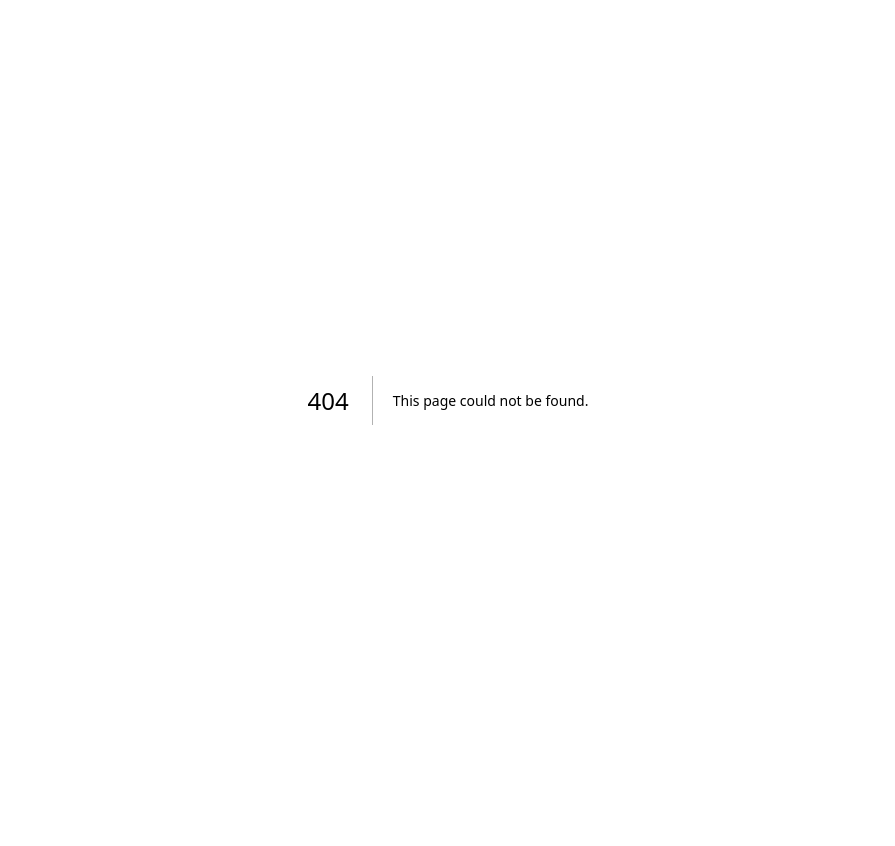
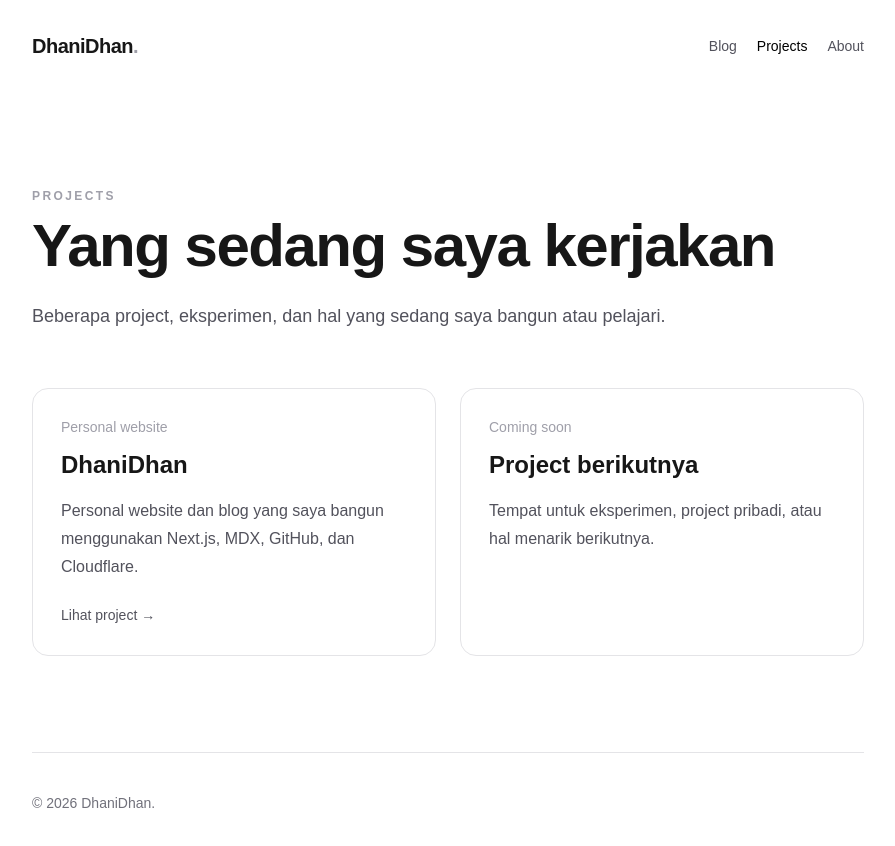
Before and after one commit to Dhanidhan07/Dhanidhan, a Next.js app: page /projects in a window 1280 px wide. Before the commit this address had no page. Shown: the top 846 px of the page, without its empty margins (192-1087 px from the left). Before the commit the page ends 800 px from the top, so only its background shows below. Built offline with nearby package versions, Linux system fonts and the light colour scheme.

Commit message:
Add About and Projects pages

```diff
--- /dev/null
+++ b/app/about/page.tsx
@@ -0,0 +1,65 @@
+import type { Metadata } from "next";
+
+export const metadata: Metadata = {
+  title: "About",
+  description: "Sedikit tentang Dhani dan alasan di balik DhaniDhan.",
+};
+
+export default function AboutPage() {
+  return (
+    <main className="min-h-screen bg-background text-foreground">
+      <div className="mx-auto max-w-3xl px-6 sm:px-8">
+        <header className="flex items-center justify-between py-8">
+          <a href="/" className="text-xl font-bold tracking-tight">
+            DhaniDhan<span className="text-zinc-400">.</span>
+          </a>
+
+          <nav className="flex items-center gap-5 text-sm text-zinc-600 dark:text-zinc-300">
+            <a href="/blog" className="hover:text-black dark:hover:text-white">
+              Blog
+            </a>
+            <a href="/projects" className="hover:text-black dark:hover:text-white">
+              Projects
+            </a>
+            <a href="/about" className="text-black dark:text-white">
+              About
+            </a>
+          </nav>
+        </header>
+
+        <section className="py-24">
+          <p className="mb-3 text-xs font-semibold tracking-[0.2em] text-zinc-400">
+            ABOUT
+          </p>
+
+          <h1 className="text-5xl font-semibold tracking-tight sm:text-6xl">
+            Tentang saya
+          </h1>
+
+          <div className="mt-10 space-y-7 text-lg leading-9 text-zinc-700 dark:text-zinc-300">
+            <p>
+              Saya Dhani. Saya suka belajar, mengerjakan sesuatu, dan
+              mendokumentasikan hal-hal yang rasanya layak untuk disimpan.
+            </p>
+
+            <p>
+              DhaniDhan dibuat sebagai ruang pribadi di internet untuk menulis
+              tentang pengalaman, proyek, hal yang sedang dipelajari, dan
+              catatan kecil dari perjalanan sehari-hari.
+            </p>
+
+            <p>
+              Website ini tidak dibuat untuk menjadi sempurna sejak awal.
+              Saya ingin membangunnya sedikit demi sedikit, sambil terus belajar
+              dan melihat ke mana arah DhaniDhan berkembang.
+            </p>
+          </div>
+        </section>
+
+        <footer className="border-t border-zinc-200 py-10 text-sm text-zinc-500 dark:border-zinc-800 dark:text-zinc-400">
+          © 2026 DhaniDhan.
+        </footer>
+      </div>
+    </main>
+  );
+}
--- a/app/page.tsx
+++ b/app/page.tsx
@@ -19,14 +19,14 @@
   </a>
 
   <a
-              href="#projects"
+    href="/projects"
     className="transition hover:text-zinc-950 dark:hover:text-white"
   >
     Projects
   </a>
 
   <a
-              href="#about"
+    href="/about"
     className="transition hover:text-zinc-950 dark:hover:text-white"
   >
     About
--- /dev/null
+++ b/app/projects/page.tsx
@@ -0,0 +1,88 @@
+import type { Metadata } from "next";
+
+export const metadata: Metadata = {
+  title: "Projects",
+  description: "Beberapa project dan eksperimen yang sedang saya kerjakan.",
+};
+
+export default function ProjectsPage() {
+  return (
+    <main className="min-h-screen bg-background text-foreground">
+      <div className="mx-auto max-w-4xl px-6 sm:px-8">
+        <header className="flex items-center justify-between py-8">
+          <a href="/" className="text-xl font-bold tracking-tight">
+            DhaniDhan<span className="text-zinc-400">.</span>
+          </a>
+
+          <nav className="flex items-center gap-5 text-sm text-zinc-600 dark:text-zinc-300">
+            <a href="/blog" className="hover:text-black dark:hover:text-white">
+              Blog
+            </a>
+
+            <a href="/projects" className="text-black dark:text-white">
+              Projects
+            </a>
+
+            <a href="/about" className="hover:text-black dark:hover:text-white">
+              About
+            </a>
+          </nav>
+        </header>
+
+        <section className="py-24">
+          <p className="mb-3 text-xs font-semibold tracking-[0.2em] text-zinc-400">
+            PROJECTS
+          </p>
+
+          <h1 className="text-5xl font-semibold tracking-tight sm:text-6xl">
+            Yang sedang saya kerjakan
+          </h1>
+
+          <p className="mt-6 max-w-2xl text-lg leading-8 text-zinc-600 dark:text-zinc-300">
+            Beberapa project, eksperimen, dan hal yang sedang saya bangun atau
+            pelajari.
+          </p>
+
+          <div className="mt-14 grid gap-6 sm:grid-cols-2">
+            <article className="rounded-2xl border border-zinc-200 bg-white p-7 dark:border-zinc-800 dark:bg-zinc-900">
+              <p className="text-sm text-zinc-400">Personal website</p>
+
+              <h2 className="mt-3 text-2xl font-semibold">
+                DhaniDhan
+              </h2>
+
+              <p className="mt-4 leading-7 text-zinc-600 dark:text-zinc-300">
+                Personal website dan blog yang saya bangun menggunakan Next.js,
+                MDX, GitHub, dan Cloudflare.
+              </p>
+
+              <a
+                href="/"
+                className="mt-6 inline-block text-sm font-medium text-zinc-600 hover:text-black dark:text-zinc-300 dark:hover:text-white"
+              >
+                Lihat project →
+              </a>
+            </article>
+
+            <article className="rounded-2xl border border-zinc-200 bg-white p-7 dark:border-zinc-800 dark:bg-zinc-900">
+              <p className="text-sm text-zinc-400">Coming soon</p>
+
+              <h2 className="mt-3 text-2xl font-semibold">
+                Project berikutnya
+              </h2>
+
+              <p className="mt-4 leading-7 text-zinc-600 dark:text-zinc-300">
+                Tempat untuk eksperimen, project pribadi, atau hal menarik
+                berikutnya.
+              </p>
+            </article>
+          </div>
+        </section>
+
+        <footer className="border-t border-zinc-200 py-10 text-sm text-zinc-500 dark:border-zinc-800 dark:text-zinc-400">
+          © 2026 DhaniDhan.
+        </footer>
+      </div>
+    </main>
+  );
+}
```
Lines whose indentation alone changed are shown as unchanged.
